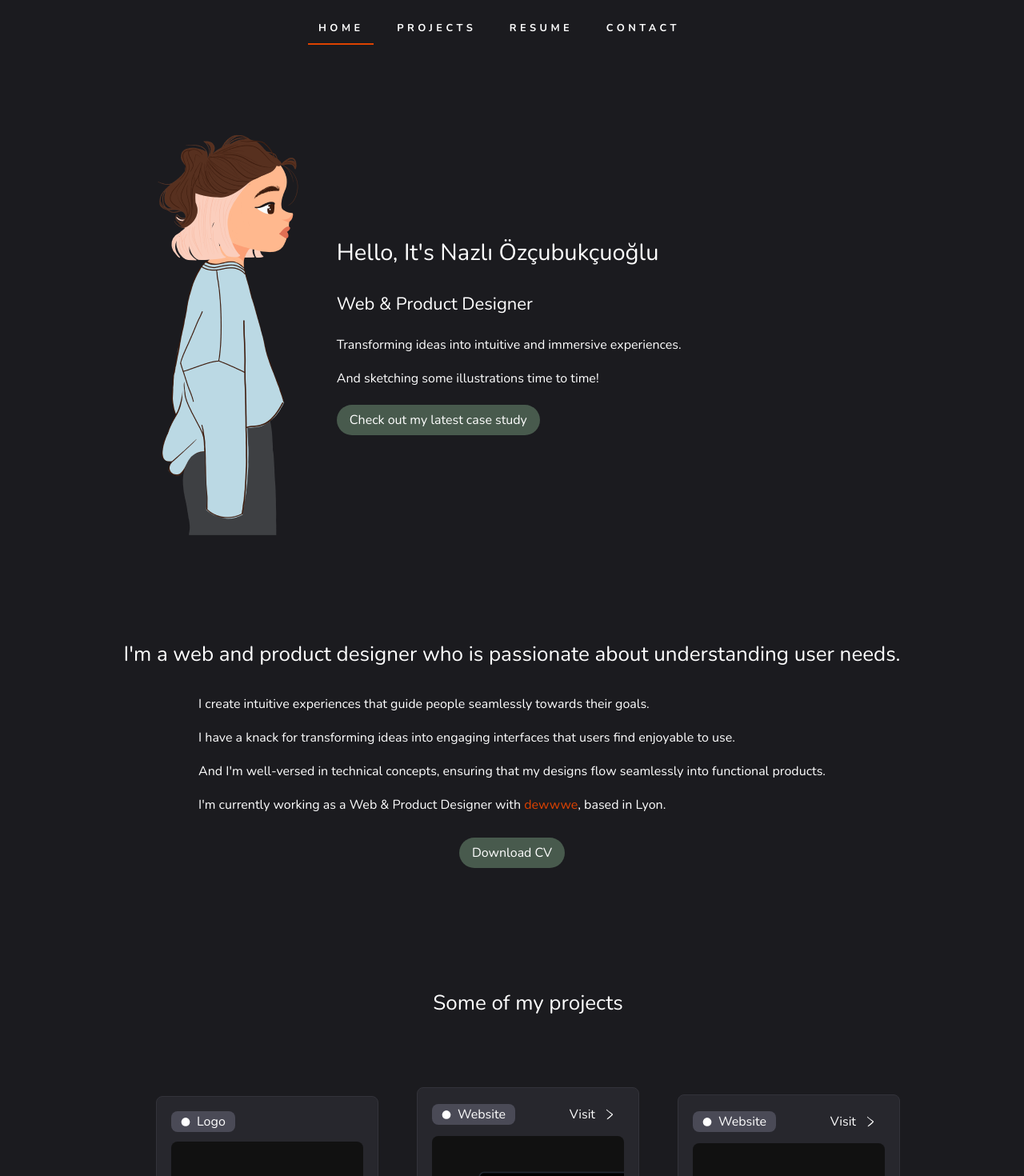
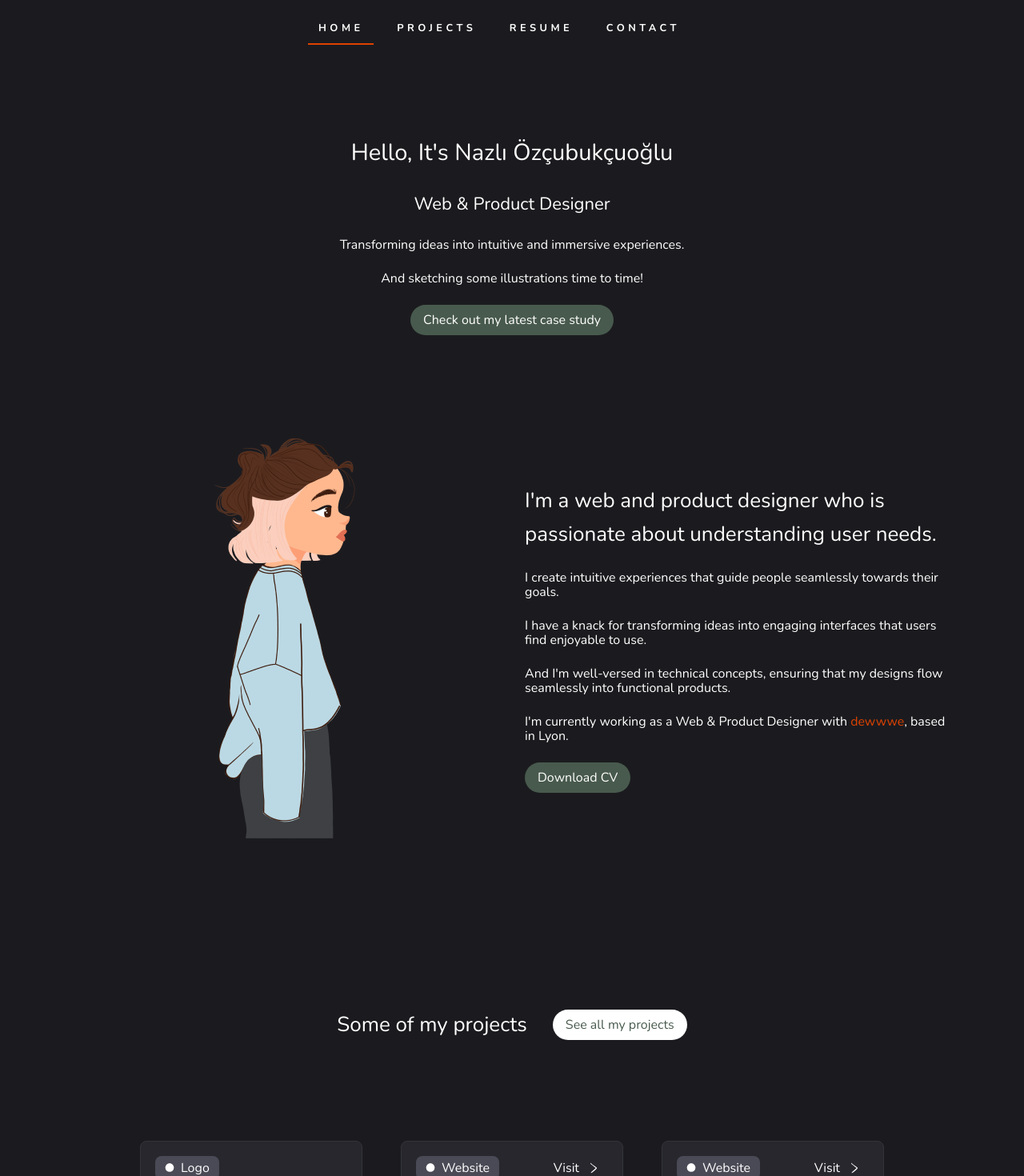
Before and after one commit to Greyfourt/greyfourt.github.io, a Next.js app: page / in a window 1280 px wide. Shown: the top 1470 px of the page at 80% size. Built offline with nearby package versions, Linux system fonts and the light colour scheme.

Commit message:
Copy fixes

```diff
--- a/src/app/page.tsx
+++ b/src/app/page.tsx
@@ -5,10 +5,6 @@ export default function Home() {
   return (
     <>
       <div className="bodyContainer" id="wrapper">
-        <div className="headerContainer">
-          <div className="headerImage">
-            <img src="/illustration.png" alt="" />
-          </div>
         <div className="headerDescription">
           <h1>Hello, It's Nazlı Özçubukçuoğlu</h1>
           <h3>Web & Product Designer</h3>
@@ -18,14 +14,16 @@ export default function Home() {
             <a href="/projects/floof">Check out my latest case study</a>
           </button>
         </div>
+
+        <div className="CTAContainerRow">
+          <div className="CTAImage">
+            <img src="/illustration.png" alt="" />
           </div>
-
-        <div className="CTAContainer">
-          <h2>
-            I'm a web and product designer who is passionate about understanding
-            user needs.
+          <div className="CTADescriptions">
+            <h2 className="CTAtitle">
+              I'm a web and product designer who is passionate about
+              understanding user needs.
             </h2>
-          <div>
             <p>
               I create intuitive experiences that guide people seamlessly
               towards their goals.
@@ -42,7 +40,6 @@ export default function Home() {
               I'm currently working as a Web & Product Designer with{" "}
               <a href="https://dewwwe.com/">dewwwe</a>, based in Lyon.
             </p>
-          </div>
             <button className="button Primary">
               <a
                 href="https://greyfourt.github.io/CV_English_Nazli.pdf"
@@ -54,15 +51,13 @@ export default function Home() {
               </a>
             </button>
           </div>
-
-        <div className="projects CTAContainer">
-          <Projects />
-          <button className="button Secondary">
-            <a href="/projects">See all my projects</a>
-          </button>
         </div>
 
-        <div className="CTAContainer" id="Contact">
+        <div className="projects CTAContainerColumn">
+          <Projects />
+        </div>
+
+        <div className="CTAContainerColumn" id="Contact">
           <h2>Got an idea? Let's discuss!</h2>
           <h4>Even around a coffee, if you're in Lyon/Turin</h4>
           <button className="button Primary">
--- a/src/components/Projects.tsx
+++ b/src/components/Projects.tsx
@@ -22,8 +22,11 @@ const Projects = ({ isProject }: { isProject?: boolean }) => {
         {isProject === true ? (
           <Filters currentTag={currentTag} setCurrentTag={setCurrentTag} />
         ) : (
-          <div>
+          <div className="CTAContainerRow">
             <h2>Some of my projects</h2>
+            <button className="button Secondary">
+              <a href="/projects">See all my projects</a>
+            </button>
           </div>
         )}
       </div>
--- a/src/styles/base/_base.scss
+++ b/src/styles/base/_base.scss
@@ -310,30 +310,11 @@ button.CaseStudy.tag.active {
   color: $color-button-text;
 }
 
-.headerContainer {
-  @include flex(row, center, center);
-  gap: 4em;
-  height: 100%;
-  padding: 4rem 2rem;
-  gap: 3rem;
 
-  @media only screen and (max-width: 1200px) {
-    gap: 1rem;
-  }
-
-  & .headerImage {
-    @include flex(row, center, center);
-
-    & img {
-      height: 100%;
-      width: 100%;
-    }
-  }
-
-  & .headerDescription {
-    @include flex(column, center, flex-start);
-    width: 60%;
+.headerDescription {
+  @include flex(column, center, center);
   gap: 1.5rem;
+  padding: 4em 2em;
 
   @media only screen and (max-width: 1200px) {
     gap: 0.5rem;
@@ -358,20 +339,28 @@ button.CaseStudy.tag.active {
     }
   }
 }
+
+.CTAContainerRow {
+  @include flex(row, center, center);
+  padding: 4rem 2rem;
+  gap: 2rem;
+
+  & .CTADescriptions {
+    @include flex(column, center, flex-start);
+    gap: 1.5rem;
+    width: 50%;
   }
 
+  & .CTAImage {
+    @include flex(row, center, center);
+    width: 50%;
+  }
+}
 
-
-.CTAContainer {
+.CTAContainerColumn {
   @include flex(column, center, center);
   padding: 4rem 2rem;
   gap: 2rem;
-
-  & div {
-    @include flex(column, center, flex-start);
-    gap: 1.5rem;
-    width: fit-content;
-  }
 }
 
 footer {
```
Lines whose indentation alone changed are shown as unchanged.
